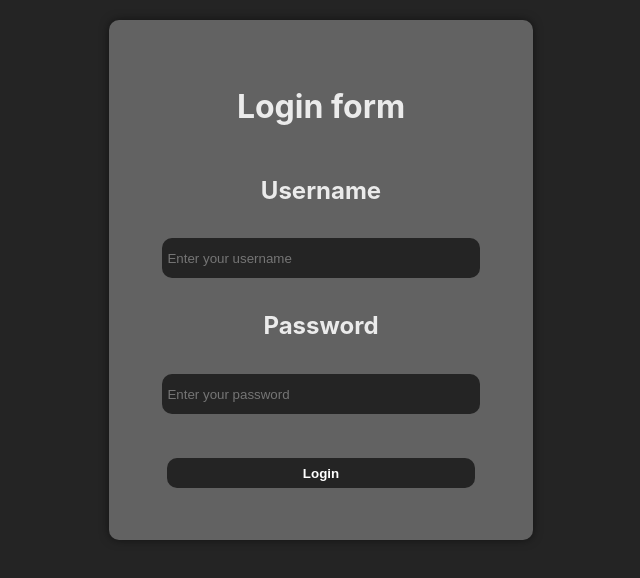
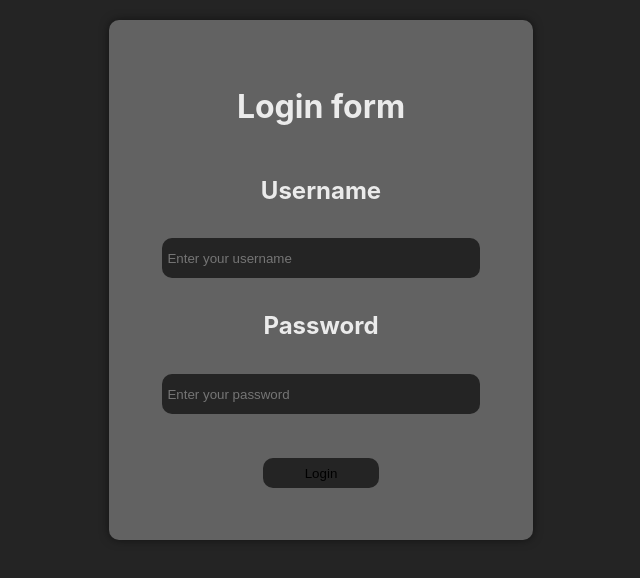
Before and after one commit to datcord/loginform, a React (Vite) app: page / in a window 1280 px wide. Shown: the top 578 px of the page, without its empty margins (319-959 px from the left). Built offline with nearby package versions, Linux system fonts and the light colour scheme.

Commit message:
Refactor button styles to extend input styles and adjust width

```diff
--- a/src/App.css
+++ b/src/App.css
@@ -24,7 +24,7 @@ form {
     background: rgba(255, 255, 255, 0.2);
   }
 }
-input {
+input, button {
   width: 80%;
   height: 30px;
   margin: 10px 0;
@@ -33,24 +33,11 @@ input {
   border: none;
   background-color: #242424;
 }
-input:hover {
+input:hover, button:hover {
   background-color: #333;
   transition: all 0.3s ease;
 }
 
 button {
-  width: 80%;
-  height: 30px;
-  margin: 10px 0;
-  padding: 5px;
-  border-radius: 10px;
-  border: none;
-  background-color: #242424;
-  color: white;
-  font-weight: bold;
-  cursor: pointer;
-}
-button:hover {
-  background-color: #333;
-  transition: all 0.3s ease;
+  width: 30%;
 }/*# sourceMappingURL=App.css.map */
--- a/src/App.scss
+++ b/src/App.scss
@@ -38,18 +38,6 @@ input {
   }
 }
 button {
-  width: 80%;
-  height: 30px;
-  margin: 10px 0;
-  padding: 5px;
-  border-radius: $rounded-corners;
-  border: none;
-  background-color: #242424;
-  color: white;
-  font-weight: bold;
-  cursor: pointer;
-  &:hover {
-    background-color: #333;
-    transition: all 0.3s ease;
-  }
+  width: 30%;
+  @extend input;
 }
```
Also changed, not shown: 1 other file (tests, documents, lock files or other folders).
